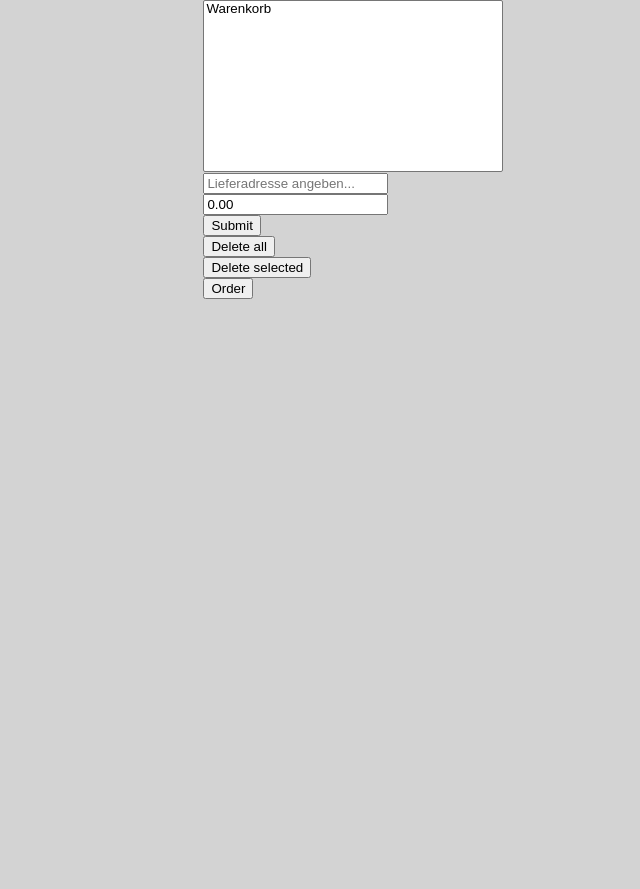
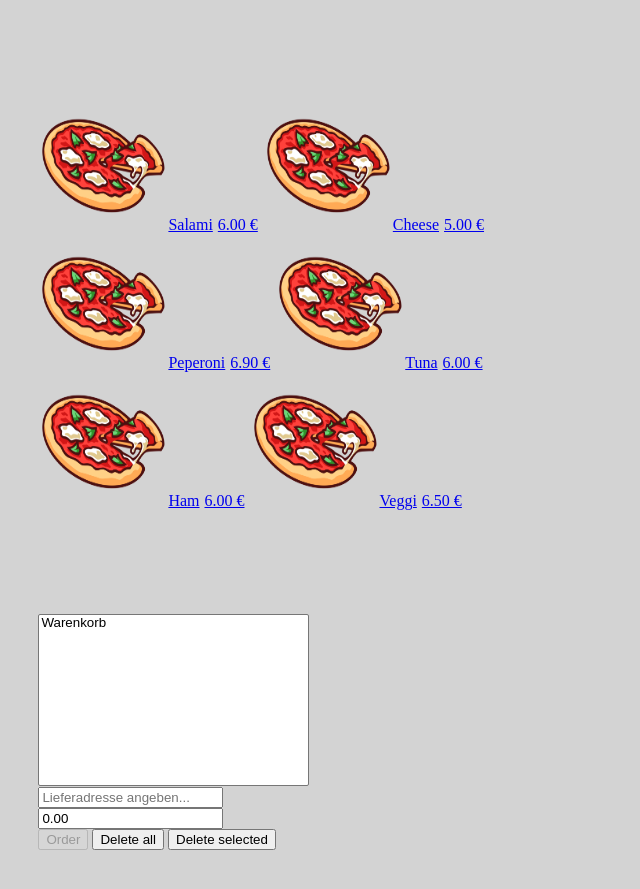
Before and after one commit to CAoTx/EWA, a PHP site: page /client-customer/orderView.html in a window 1280 px wide. Shown: the part 77-966 px from the top of the page, without its empty margins (0-640 px from the left). Before the commit the page ends 376 px from the top, so only its background shows below. Run offline with PHP 8.4, Linux system fonts and the light colour scheme.

Commit message:
praktikum 3 beinahe vorzeigebereit

```diff
--- a/client-customer/client-customer.css
+++ b/client-customer/client-customer.css
@@ -52,7 +52,7 @@ display: block;
 }
 
 select.shopping_cart {
-    width: 300px;
+    width: 50%;
 }
 
 
@@ -66,14 +66,26 @@ section {
 
 section.orderButtons {
 
-    float: right;
+    display: inline-block;
     width: 45%;
+
+    margin-top: 100px;
 
 }
 
 section.pizzaOffer {
     width: 45%;
-    float: left;
+    display: block;
+
+    margin-top: 100px;
+}
+
+
+section {
+    display: inline-block;
+    width: 100%;
+    /*margin: 2px;*/
+    /*padding: 0.5em; */
 }
 
 h1 {
--- a/client-customer/orderView.html
+++ b/client-customer/orderView.html
@@ -16,28 +16,23 @@
       <section>
 
         <section id = "speisekarte" class= "pizzaOffer">
-<!--        <tr>
-          <td><a href="#" id="add-hawaii"><img src="../assets/pizza.png" width="130" height="130" alt="Hawaii Pizza" onclick="addPzza(2)"></a></td><td><span class="name">Hawaii</span></td><td> 5, 50 € </a></td>
-        </tr> -->
+
         </section>
 
         <section id = "bestellbuttons" class = "orderButtons">
           <form action="https://www.fbi.h-da.de/cgi-bin/Echo.pl" method= "POST" id = "pizzaOrderList">
-        <select id = "shopping_cart" class = "shopping_cart" name="shopping_cart[]" multiple size="10" ><option>Warenkorb</option> </select>
+            <select id = "shopping_cart" class = "shopping_cart"  multiple size="10" ><option>Warenkorb</option> </select>
 
-        <input type = "text" class = "block_input" id = "adresse" name = "adresse" placeholder = "Lieferadresse angeben...">
-        <input type = "text" id = "preis" name = "preis" placeholder = "0.00 €" readonly value = "0.00">
+            <input type = "text" class = "block_input" id = "adresse" name = "adresse" placeholder = "Lieferadresse angeben..." required>
+            <input type = "text" class = "block_input" id = "preis" name = "preis" placeholder = "0.00 €" readonly value = "0.00">
 
-        <input type = "submit" name = "submit" />
+            <input type = "submit" value = "Order" id = "orderButton"/>
+            <button type="reset" id="delete-all" onclick="removeAllPizzas()">Delete all</button>
+            <button type="button" id="delete-selected" onclick="removeSelectedPizza()">Delete selected</button>
           </form>
 
-      <button type="reset" id="delete-all" onclick="removeAllPizzas()">Delete all</button>
-      <button type="button" id="delete-selected" onclick="removeSelectedPizza()">Delete selected</button>
-      <button type="submit">Order</button>
 
         </section>
-
-
 
       </section>
     </div>
--- a/index.php
+++ b/index.php
@@ -10,7 +10,7 @@
   <nav>
     <ul>
       <li>
-        <a href="client-customer/order.php">Order</a>
+        <a href="client-customer/orderView.html">Order</a>
       </li>
       <li>
         <a href="client-customer/statusView.html">Order Status</a>
```
Also changed, not shown: client-customer/order.php (+11 -6 lines), client-customer/orderView.js (+28 -24 lines), client-customer/statusView.html (+5 -2 lines). Lines whose indentation alone changed are shown as unchanged.
